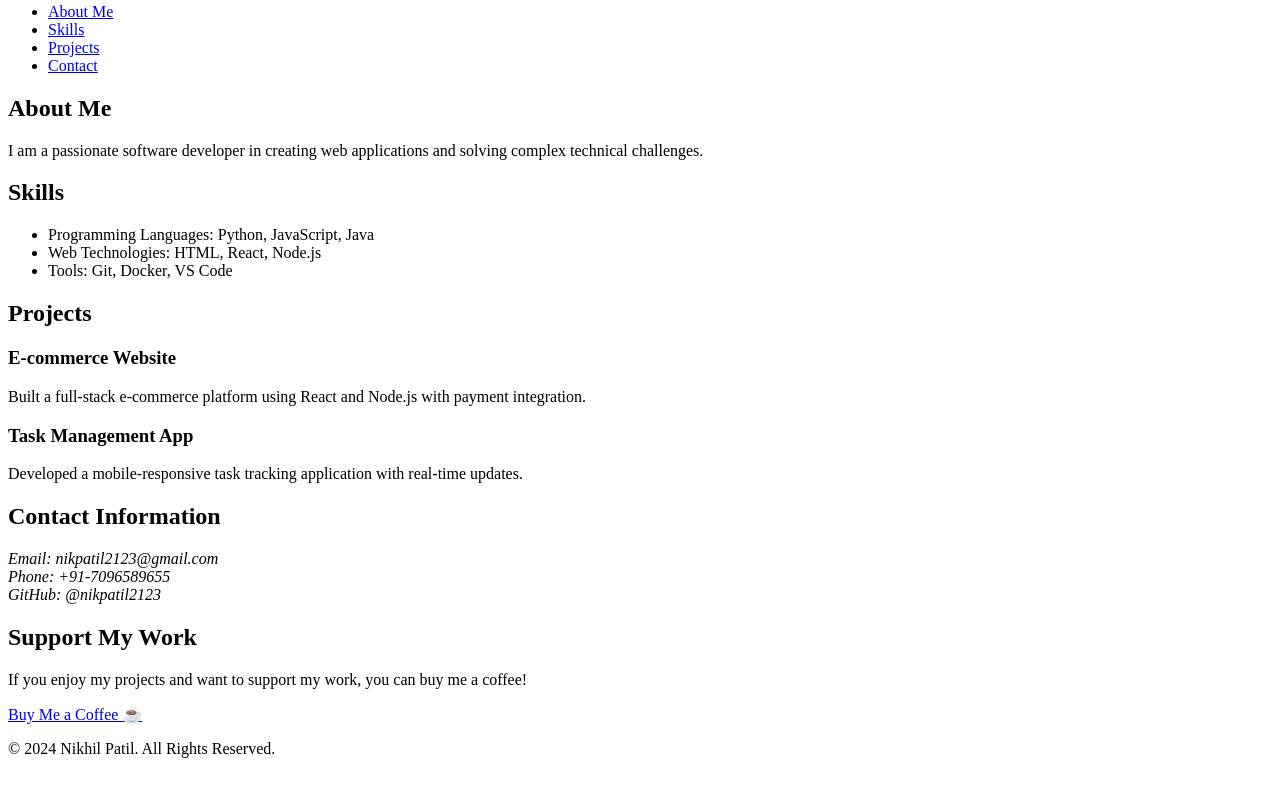
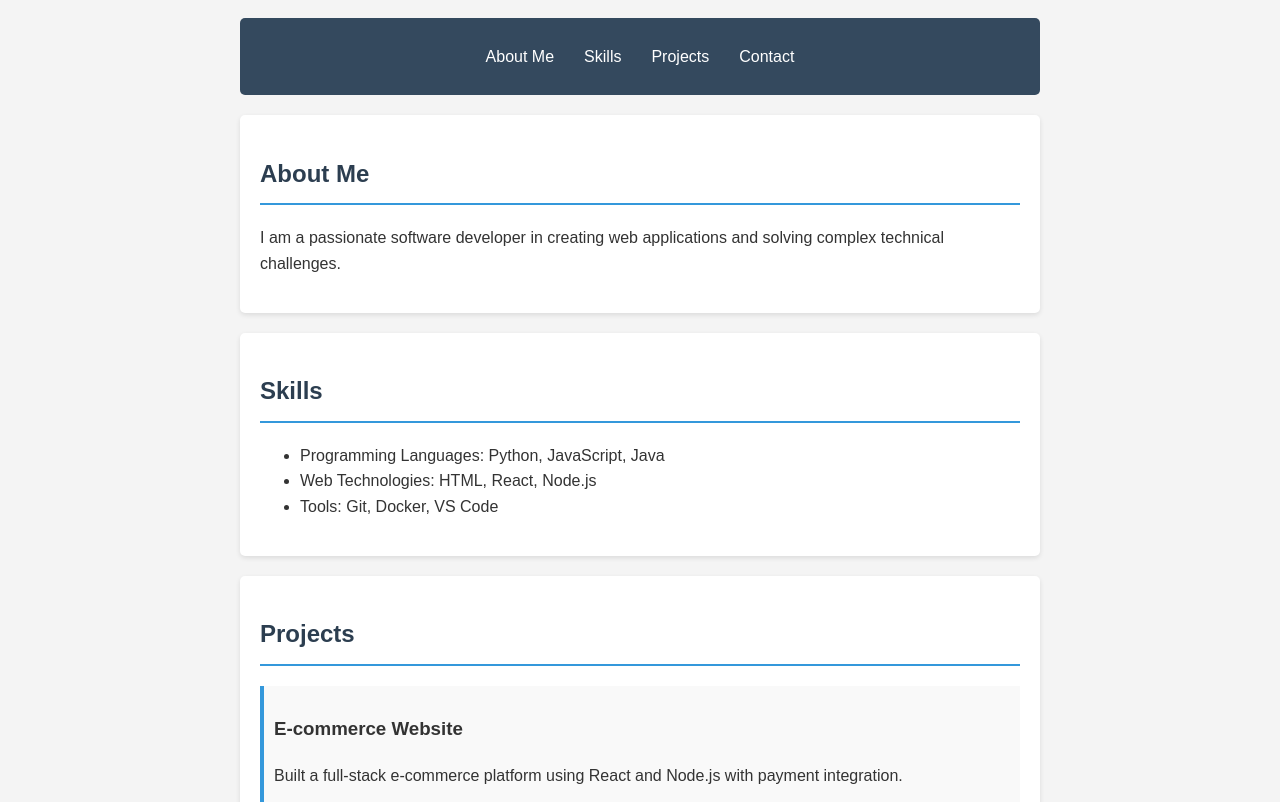
Before and after one commit to nikpatil2123/Portfolio, a plain HTML site: page index.html in a window 1280 px wide. Shown: the part 162-964 px from the top of the page. Before the commit the page ends 936 px from the top, so only its background shows below. Drawn offline with Linux system fonts and the light colour scheme.

Commit message:
Update index.html

```diff
--- a/index.html
+++ b/index.html
@@ -3,7 +3,7 @@
 <head>
     <meta charset="UTF-8">
     <title>My Portfolio</title>
-    <!---<link rel="stylesheet" href="styles.css"> --->
+    <link rel="stylesheet" href="styles.css">
 </head>
 <body>
     <header>
```
